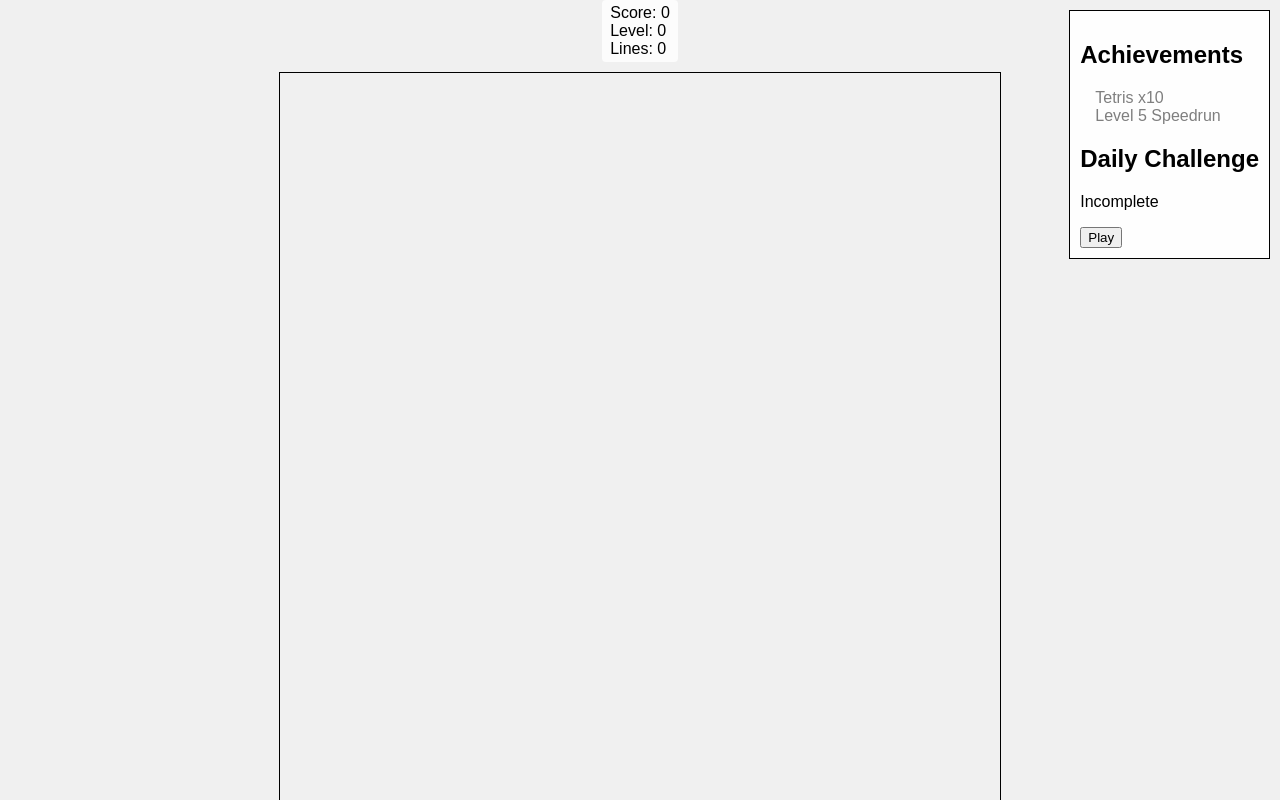
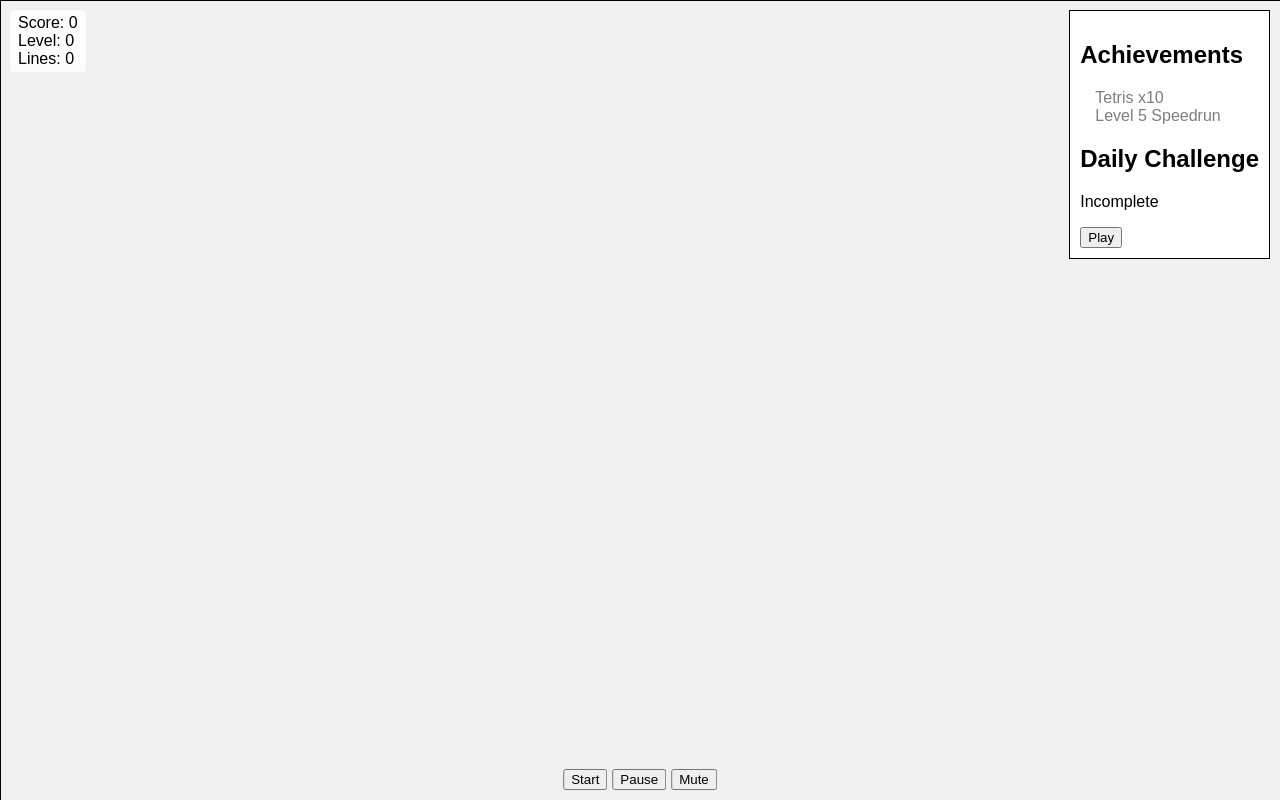
Before and after one commit to alimalek71/tetris, a website with bundled scripts: page index.html in a window 1280 px wide. Shown: the top 800 px of the page. Built offline with nearby package versions, Linux system fonts and the light colour scheme; some packages are replaced by stand-ins of ours; no server answers; files whose address does not match are found by name.

Commit message:
feat: full screen game canvas

```diff
--- a/index.html
+++ b/index.html
@@ -9,8 +9,9 @@
   <link rel="stylesheet" href="./src/css/main.css" />
 </head>
 <body>
+  <div id="game-container">
+    <canvas id="game" width="300" height="600"></canvas>
     <div id="hud"></div>
-  <canvas id="game" width="300" height="600"></canvas>
     <div id="controls">
       <button id="start">Start</button>
       <button id="pause">Pause</button>
@@ -29,6 +30,7 @@
       <button id="clear-leaderboard">Clear</button>
       <button id="close-leaderboard">Close</button>
     </div>
+  </div>
   <script type="module" src="./src/js/main.js"></script>
   <script>
     if ('serviceWorker' in navigator) {
--- a/src/css/main.css
+++ b/src/css/main.css
@@ -1,22 +1,34 @@
+html,
 body {
+  height: 100%;
+  overflow: hidden;
   margin: 0;
-  display: flex;
-  flex-direction: column;
-  align-items: center;
-  justify-content: center;
-  min-height: 100vh;
+  padding: 0;
   background: #f0f0f0;
 }
 
+#game-container,
 canvas {
+  width: 100vw;
+  height: 100vh;
+  margin: 0;
+  padding: 0;
+}
+
+#game-container {
+  position: relative;
+}
+
+canvas {
+  display: block;
   border: 1px solid #000;
-  width: 100%;
-  max-width: 90vmin;
-  height: auto;
 }
 
 #hud {
-  margin-bottom: 10px;
+  position: absolute;
+  top: 10px;
+  left: 10px;
+  margin: 0;
   color: #000;
   background: rgba(255, 255, 255, 0.8);
   padding: 4px 8px;
@@ -25,9 +37,13 @@ canvas {
 }
 
 #controls {
+  position: absolute;
+  bottom: 10px;
+  left: 50%;
+  transform: translateX(-50%);
   display: flex;
   gap: 5px;
-  margin-top: 10px;
+  margin: 0;
 }
 
 #sound-toggle {
```
Lines whose indentation alone changed are shown as unchanged.
